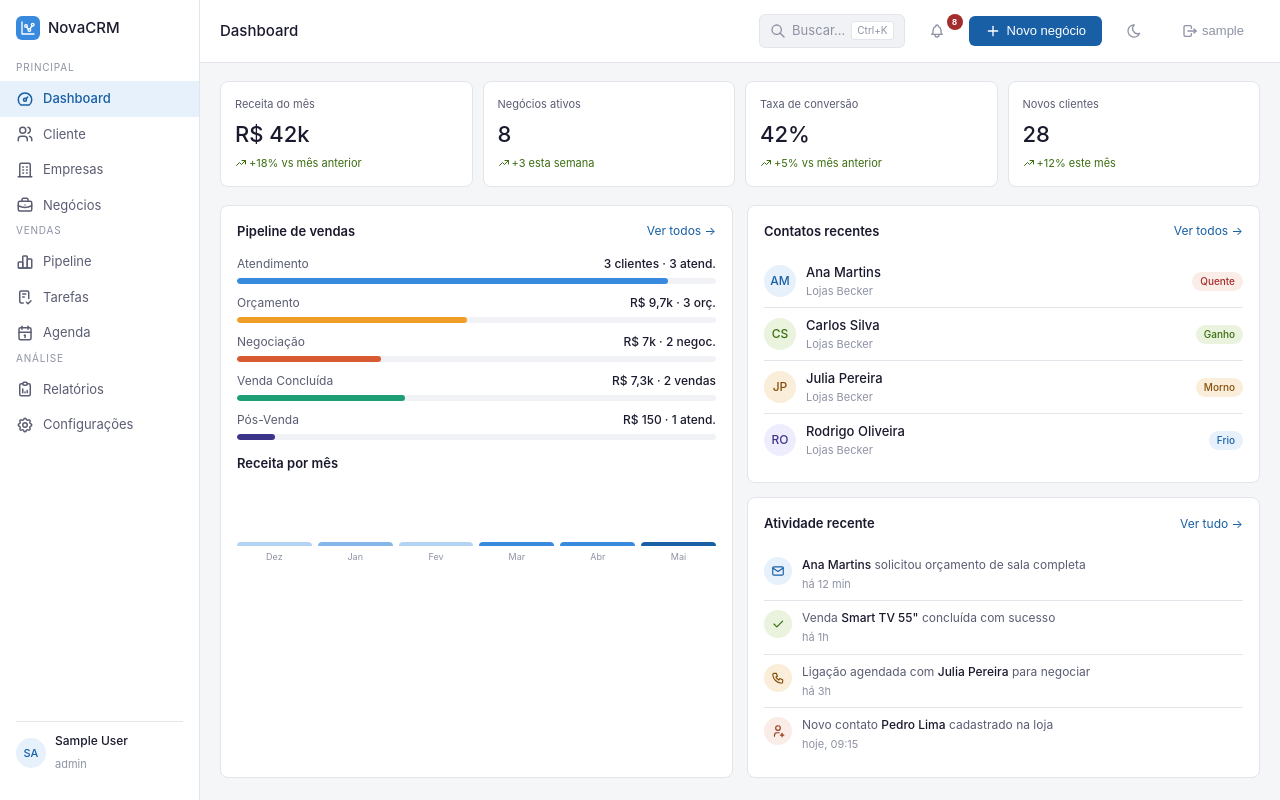
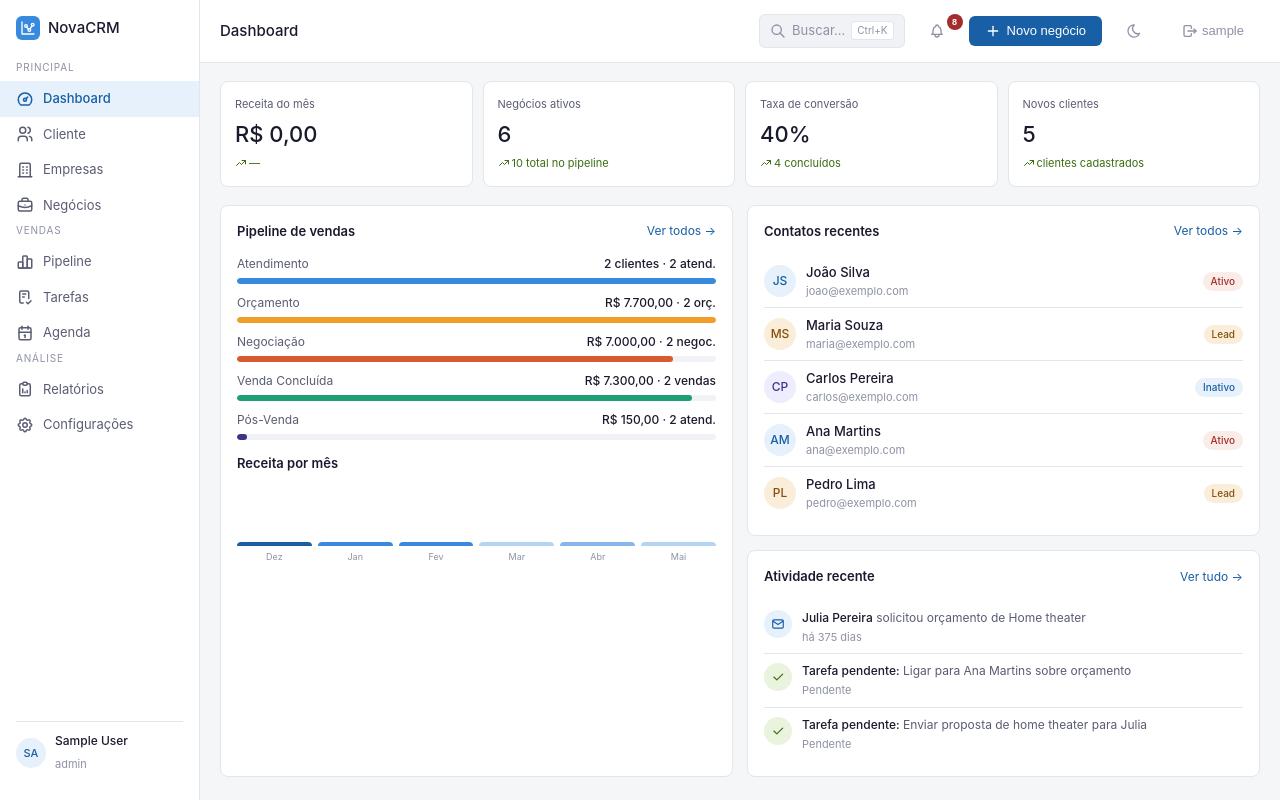
Before and after one commit to foxx054/CRM, a React (Vite) app in the folder crm-app/: page / in a window 1280 px wide. Built offline with nearby package versions, Linux system fonts and the light colour scheme; sample sign-in values are in the browser's storage.

Commit message:
Pipeline e Dashboard agora usam DataContext (dados dinâmicos)

```diff
--- a/crm-app/src/pages/Dashboard.tsx
+++ b/crm-app/src/pages/Dashboard.tsx
@@ -6,47 +6,125 @@ import {
   IconPhone,
   IconUserPlus,
 } from "@tabler/icons-react";
+import type { DealStage } from "../types/deal";
+import { stageLabels, stageColors } from "../types/deal";
+import { useData } from "../contexts/DataContext";
 import "./Dashboard.css";
 
-const metrics = [
-  { label: "Receita do mês", value: "R$ 42k", change: "+18% vs mês anterior", up: true },
-  { label: "Negócios ativos", value: "8", change: "+3 esta semana", up: true },
-  { label: "Taxa de conversão", value: "42%", change: "+5% vs mês anterior", up: true },
-  { label: "Novos clientes", value: "28", change: "+12% este mês", up: true },
-];
+const closedStages: DealStage[] = ["venda_concluida", "pos_venda"];
+const monthNames = ["Jan", "Fev", "Mar", "Abr", "Mai", "Jun", "Jul", "Ago", "Set", "Out", "Nov", "Dez"];
 
-const pipeline = [
-  { stage: "Atendimento", value: "3 clientes", count: "3 atend.", pct: 90, color: "#378ADD" },
-  { stage: "Orçamento", value: "R$ 9,7k", count: "3 orç.", pct: 48, color: "#EF9F27" },
-  { stage: "Negociação", value: "R$ 7k", count: "2 negoc.", pct: 30, color: "#D85A30" },
-  { stage: "Venda Concluída", value: "R$ 7,3k", count: "2 vendas", pct: 35, color: "#1D9E75" },
-  { stage: "Pós-Venda", value: "R$ 150", count: "1 atend.", pct: 8, color: "#3C3489" },
-];
+const chartColors = ["#B5D4F4", "#85B7EB", "#B5D4F4", "#378ADD", "#378ADD", "#185FA5"];
 
-const chartBars = [
-  { label: "Dez", pct: 28, color: "#B5D4F4" },
-  { label: "Jan", pct: 35, color: "#85B7EB" },
-  { label: "Fev", pct: 42, color: "#B5D4F4" },
-  { label: "Mar", pct: 55, color: "#378ADD" },
-  { label: "Abr", pct: 68, color: "#378ADD" },
-  { label: "Mai", pct: 90, color: "#185FA5" },
-];
+function formatCurrency(value: number) {
+  return value.toLocaleString("pt-BR", { style: "currency", currency: "BRL" });
+}
 
-const contacts = [
-  { initials: "AM", name: "Ana Martins", company: "Lojas Becker", badge: "hot", badgeLabel: "Quente", color: "#E6F1FB", textColor: "#185FA5" },
-  { initials: "CS", name: "Carlos Silva", company: "Lojas Becker", badge: "won", badgeLabel: "Ganho", color: "#EAF3DE", textColor: "#3B6D11" },
-  { initials: "JP", name: "Julia Pereira", company: "Lojas Becker", badge: "warm", badgeLabel: "Morno", color: "#FAEEDA", textColor: "#854F0B" },
-  { initials: "RO", name: "Rodrigo Oliveira", company: "Lojas Becker", badge: "cold", badgeLabel: "Frio", color: "#EEEDFE", textColor: "#3C3489" },
-];
+function initials(name: string) {
+  return name.split(" ").slice(0, 2).map((p) => p[0]).join("").toUpperCase();
+}
 
-const activities = [
-  { icon: IconMail, bg: "#E6F1FB", color: "#185FA5", text: "<strong>Ana Martins</strong> solicitou orçamento de sala completa", time: "há 12 min" },
-  { icon: IconCheck, bg: "#EAF3DE", color: "#3B6D11", text: "Venda <strong>Smart TV 55\"</strong> concluída com sucesso", time: "há 1h" },
-  { icon: IconPhone, bg: "#FAEEDA", color: "#854F0B", text: "Ligação agendada com <strong>Julia Pereira</strong> para negociar", time: "há 3h" },
-  { icon: IconUserPlus, bg: "#FAECE7", color: "#993C1D", text: "Novo contato <strong>Pedro Lima</strong> cadastrado na loja", time: "hoje, 09:15" },
-];
+const badgeMap: Record<string, { badge: string; label: string; bg: string; color: string }> = {
+  active: { badge: "hot", label: "Ativo", bg: "#E6F1FB", color: "#185FA5" },
+  lead: { badge: "warm", label: "Lead", bg: "#FAEEDA", color: "#854F0B" },
+  inactive: { badge: "cold", label: "Inativo", bg: "#EEEDFE", color: "#3C3489" },
+};
 
 export default function Dashboard() {
+  const { deals, clients, tasks } = useData();
+
+  const now = new Date();
+  const currentMonth = `${now.getFullYear()}-${now.getMonth()}`;
+  const prevMonth = `${now.getFullYear()}-${now.getMonth() - 1}`;
+
+  const closedDeals = deals.filter((d) => closedStages.includes(d.stage));
+  const revenueThisMonth = closedDeals
+    .filter((d) => {
+      const xd = new Date(d.createdAt);
+      return `${xd.getFullYear()}-${xd.getMonth()}` === currentMonth;
+    })
+    .reduce((s, d) => s + d.value, 0);
+  const revenuePrevMonth = closedDeals
+    .filter((d) => {
+      const xd = new Date(d.createdAt);
+      return `${xd.getFullYear()}-${xd.getMonth()}` === prevMonth;
+    })
+    .reduce((s, d) => s + d.value, 0);
+
+  const activeCount = deals.filter((d) => !closedStages.includes(d.stage)).length;
+  const conversionRate = deals.length ? Math.round((closedDeals.length / deals.length) * 100) : 0;
+  const clientCount = clients.length;
+
+  const revenueChange = revenuePrevMonth
+    ? `${Math.round(((revenueThisMonth - revenuePrevMonth) / revenuePrevMonth) * 100)}% vs mês anterior`
+    : "—";
+  const revenueUp = revenueThisMonth >= revenuePrevMonth;
+
+  const metrics = [
+    { label: "Receita do mês", value: formatCurrency(revenueThisMonth), change: revenueChange, up: revenueUp },
+    { label: "Negócios ativos", value: String(activeCount), change: `${deals.length} total no pipeline`, up: true },
+    { label: "Taxa de conversão", value: `${conversionRate}%`, change: `${closedDeals.length} concluídos`, up: conversionRate > 30 },
+    { label: "Novos clientes", value: String(clientCount), change: "clientes cadastrados", up: true },
+  ];
+
+  const stages: DealStage[] = ["atendimento", "orcamento", "negociacao", "venda_concluida", "pos_venda"];
+  const stageData = stages.map((stage) => {
+    const ds = deals.filter((d) => d.stage === stage);
+    const total = ds.reduce((s, d) => s + d.value, 0);
+    return { stage, count: ds.length, total };
+  });
+  const maxCount = Math.max(...stageData.map((s) => s.count), 1);
+  const maxTotal = Math.max(...stageData.filter((s) => s.stage !== "atendimento").map((s) => s.total), 1);
+
+  const pipeline = stageData.map((s) => ({
+    stage: stageLabels[s.stage],
+    value: s.stage === "atendimento" ? `${s.count} cliente${s.count !== 1 ? "s" : ""}` : formatCurrency(s.total),
+    count: `${s.count} ${s.stage === "atendimento" ? "atend." : s.stage === "orcamento" ? "orç." : s.stage === "negociacao" ? "negoc." : s.stage === "venda_concluida" ? "vendas" : "atend."}`,
+    pct: s.stage === "atendimento" ? Math.round((s.count / maxCount) * 100) : Math.round((s.total / maxTotal) * 100),
+    color: stageColors[s.stage],
+  }));
+
+  const monthlyRevenue = (() => {
+    const months: { label: string; pct: number; color: string }[] = [];
+    for (let i = 5; i >= 0; i--) {
+      const d = new Date(now.getFullYear(), now.getMonth() - i, 1);
+      const key = `${d.getFullYear()}-${d.getMonth()}`;
+      const label = monthNames[d.getMonth()];
+      const value = closedDeals
+        .filter((x) => {
+          const xd = new Date(x.createdAt);
+          return `${xd.getFullYear()}-${xd.getMonth()}` === key;
+        })
+        .reduce((s, x) => s + x.value, 0);
+      months.push({ label, pct: value, color: chartColors[i] });
+    }
+    const maxVal = Math.max(...months.map((m) => m.pct), 1);
+    return months.map((m) => ({ ...m, pct: Math.round((m.pct / maxVal) * 100) }));
+  })();
+
+  const recentClients = clients.slice(0, 5);
+  const recentActivities: { icon: React.ComponentType<{ size?: number; style?: React.CSSProperties }>; bg: string; color: string; text: string; time: string }[] = [];
+
+  deals.slice(0, 3).forEach((d) => {
+    const days = Math.round((Date.now() - new Date(d.createdAt).getTime()) / (1000 * 60 * 60 * 24));
+    const time = days === 0 ? "hoje" : days === 1 ? "ontem" : `há ${days} dias`;
+    if (d.stage === "orcamento") {
+      recentActivities.push({ icon: IconMail, bg: "#E6F1FB", color: "#185FA5", text: `<strong>${d.contactName}</strong> solicitou orçamento de ${d.title}`, time });
+    } else if (d.stage === "venda_concluida") {
+      recentActivities.push({ icon: IconCheck, bg: "#EAF3DE", color: "#3B6D11", text: `Venda <strong>${d.title}</strong> concluída com sucesso`, time });
+    } else if (d.stage === "negociacao") {
+      recentActivities.push({ icon: IconPhone, bg: "#FAEEDA", color: "#854F0B", text: `Ligação agendada com <strong>${d.contactName}</strong> para negociar`, time });
+    }
+  });
+
+  tasks.filter((t) => !t.done).slice(0, 2).forEach((t) => {
+    recentActivities.push({ icon: IconCheck, bg: "#EAF3DE", color: "#3B6D11", text: `<strong>Tarefa pendente:</strong> ${t.title}`, time: "Pendente" });
+  });
+
+  if (recentActivities.length === 0) {
+    recentActivities.push({ icon: IconUserPlus, bg: "#FAECE7", color: "#993C1D", text: "Nenhuma atividade recente", time: "—" });
+  }
+
   return (
     <>
       <div className="metrics">
@@ -83,7 +161,7 @@ export default function Dashboard() {
           <div className="chart-section">
             <div className="card-title">Receita por mês</div>
             <div className="chart-bars">
-              {chartBars.map((b) => (
+              {monthlyRevenue.map((b) => (
                 <div key={b.label} className="bar-col">
                   <div className="bar-col-fill" style={{ height: `${b.pct}%`, background: b.color }} />
                   <div className="bar-col-label">{b.label}</div>
@@ -99,18 +177,21 @@ export default function Dashboard() {
               <div className="card-title">Contatos recentes</div>
               <div className="card-link">Ver todos →</div>
             </div>
-            {contacts.map((c) => (
-              <div key={c.name} className="contact-row">
-                <div className="c-avatar" style={{ background: c.color, color: c.textColor }}>
-                  {c.initials}
+            {recentClients.map((c) => {
+              const b = badgeMap[c.status] || badgeMap.lead;
+              return (
+                <div key={c.id} className="contact-row">
+                  <div className="c-avatar" style={{ background: b.bg, color: b.color }}>
+                    {initials(c.name)}
+                  </div>
+                  <div className="contact-info">
+                    <div className="contact-name">{c.name}</div>
+                    <div className="contact-company">{c.email}</div>
+                  </div>
+                  <span className={`badge badge-${b.badge}`}>{b.label}</span>
                 </div>
-                <div className="contact-info">
-                  <div className="contact-name">{c.name}</div>
-                  <div className="contact-company">{c.company}</div>
-                </div>
-                <span className={`badge badge-${c.badge}`}>{c.badgeLabel}</span>
-              </div>
-            ))}
+              );
+            })}
           </div>
 
           <div className="card">
@@ -118,7 +199,7 @@ export default function Dashboard() {
               <div className="card-title">Atividade recente</div>
               <div className="card-link">Ver tudo →</div>
             </div>
-            {activities.map((a, i) => (
+            {recentActivities.map((a, i) => (
               <div key={i} className="activity-row">
                 <div className="act-icon" style={{ background: a.bg }}>
                   <a.icon size={14} style={{ color: a.color }} />
--- a/crm-app/src/pages/Pipeline.tsx
+++ b/crm-app/src/pages/Pipeline.tsx
@@ -4,61 +4,72 @@ import {
   IconPercentage,
   IconBriefcase,
 } from "@tabler/icons-react";
-import type { Deal, DealStage } from "../types/deal";
+import type { DealStage } from "../types/deal";
 import { stageLabels, stageColors } from "../types/deal";
+import { useData } from "../contexts/DataContext";
 import "./Pipeline.css";
 
-const mockDeals: Deal[] = [
-  { id: "1", title: "Sala de estar completa", company: "Lojas Becker", value: 0, stage: "atendimento", contactName: "Ana Martins", createdAt: "2025-05-15" },
-  { id: "2", title: "Kit cozinha industrial", company: "Lojas Becker", value: 0, stage: "atendimento", contactName: "Carlos Silva", createdAt: "2025-05-14" },
-  { id: "3", title: "Home theater", company: "Lojas Becker", value: 4500, stage: "orcamento", contactName: "Julia Pereira", createdAt: "2025-05-10" },
-  { id: "4", title: "Móveis quarto casal", company: "Lojas Becker", value: 3200, stage: "orcamento", contactName: "Rodrigo Oliveira", createdAt: "2025-05-08" },
-  { id: "5", title: "Ar condicionado 12000 BTUs", company: "Lojas Becker", value: 2800, stage: "negociacao", contactName: "Maria Souza", createdAt: "2025-05-05" },
-  { id: "6", title: "Máquina de lavar + secadora", company: "Lojas Becker", value: 4200, stage: "negociacao", contactName: "João Silva", createdAt: "2025-05-03" },
-  { id: "7", title: "Smart TV 55\"", company: "Lojas Becker", value: 3500, stage: "venda_concluida", contactName: "Lucas Oliveira", createdAt: "2025-04-28" },
-  { id: "8", title: "Geladeira frost free", company: "Lojas Becker", value: 3800, stage: "venda_concluida", contactName: "Ana Costa", createdAt: "2025-04-25" },
-  { id: "9", title: "Suporte técnico TV", company: "Lojas Becker", value: 150, stage: "pos_venda", contactName: "Carlos Pereira", createdAt: "2025-04-20" },
-  { id: "10", title: "Troca de produto", company: "Lojas Becker", value: 0, stage: "pos_venda", contactName: "Maria Souza", createdAt: "2025-04-18" },
-  { id: "11", title: "Fogão 5 bocas", company: "Lojas Becker", value: 2200, stage: "orcamento", contactName: "Pedro Lima", createdAt: "2025-05-12" },
-  { id: "12", title: "Cama box casal", company: "Lojas Becker", value: 0, stage: "atendimento", contactName: "Camila Rocha", createdAt: "2025-05-16" },
-];
+const stages: DealStage[] = ["atendimento", "orcamento", "negociacao", "venda_concluida", "pos_venda"];
+const closedStages: DealStage[] = ["venda_concluida", "pos_venda"];
 
-const stages: DealStage[] = ["atendimento", "orcamento", "negociacao", "venda_concluida", "pos_venda"];
-
-const conversionRates = [
-  { from: "Atendimento → Orçamento", rate: 75 },
-  { from: "Orçamento → Negociação", rate: 55 },
-  { from: "Negociação → Venda Concluída", rate: 42 },
-];
-
-const monthlyRevenue = [
-  { month: "Dez", value: 12000 },
-  { month: "Jan", value: 18000 },
-  { month: "Fev", value: 27000 },
-  { month: "Mar", value: 22000 },
-  { month: "Abr", value: 35000 },
-  { month: "Mai", value: 42000 },
-];
-
-const closedStages: DealStage[] = ["venda_concluida", "pos_venda"];
+const monthNames = ["Jan", "Fev", "Mar", "Abr", "Mai", "Jun", "Jul", "Ago", "Set", "Out", "Nov", "Dez"];
 
 function formatCurrency(value: number) {
   return value.toLocaleString("pt-BR", { style: "currency", currency: "BRL" });
 }
 
 export default function Pipeline() {
-  const totalPipeline = mockDeals.reduce((s, d) => s + d.value, 0);
-  const activeDeals = mockDeals.filter((d) => !closedStages.includes(d.stage)).length;
-  const closedDeals = mockDeals.filter((d) => closedStages.includes(d.stage));
+  const { deals } = useData();
+
+  const totalPipeline = deals.reduce((s, d) => s + d.value, 0);
+  const activeDeals = deals.filter((d) => !closedStages.includes(d.stage)).length;
+  const closedDeals = deals.filter((d) => closedStages.includes(d.stage));
   const closedValue = closedDeals.reduce((s, d) => s + d.value, 0);
-  const avgDeal = Math.round(totalPipeline / mockDeals.length);
+  const avgDeal = deals.length ? Math.round(totalPipeline / deals.length) : 0;
 
   const stageData = stages.map((stage) => {
-    const deals = mockDeals.filter((d) => d.stage === stage);
-    const total = deals.reduce((s, d) => s + d.value, 0);
-    const maxValue = 75000;
-    return { stage, deals, total, pct: Math.round((total / maxValue) * 100) };
+    const ds = deals.filter((d) => d.stage === stage);
+    const total = ds.reduce((s, d) => s + d.value, 0);
+    return { stage, deals: ds, total, count: ds.length };
   });
+
+  const maxCount = Math.max(...stageData.map((s) => s.count), 1);
+  const maxTotal = Math.max(...stageData.filter((s) => s.stage !== "atendimento").map((s) => s.total), 1);
+
+  const stageBars = stageData.map((s) => ({
+    ...s,
+    pct: s.stage === "atendimento" ? Math.round((s.count / maxCount) * 100) : Math.round((s.total / maxTotal) * 100),
+  }));
+
+  const atendimentoCount = stageData.find((s) => s.stage === "atendimento")?.count ?? 0;
+  const orcamentoCount = stageData.find((s) => s.stage === "orcamento")?.count ?? 0;
+  const negociacaoCount = stageData.find((s) => s.stage === "negociacao")?.count ?? 0;
+  const vendaCount = stageData.find((s) => s.stage === "venda_concluida")?.count ?? 0;
+
+  const conversionRates = [
+    { from: "Atendimento → Orçamento", rate: atendimentoCount ? Math.round((orcamentoCount / atendimentoCount) * 100) : 0 },
+    { from: "Orçamento → Negociação", rate: orcamentoCount ? Math.round((negociacaoCount / orcamentoCount) * 100) : 0 },
+    { from: "Negociação → Venda Concluída", rate: negociacaoCount ? Math.round((vendaCount / negociacaoCount) * 100) : 0 },
+  ];
+
+  const monthlyRevenue = (() => {
+    const now = new Date();
+    const months: { month: string; value: number }[] = [];
+    for (let i = 5; i >= 0; i--) {
+      const d = new Date(now.getFullYear(), now.getMonth() - i, 1);
+      const key = `${d.getFullYear()}-${d.getMonth()}`;
+      const label = monthNames[d.getMonth()];
+      const value = deals
+        .filter((x) => closedStages.includes(x.stage))
+        .filter((x) => {
+          const xd = new Date(x.createdAt);
+          return `${xd.getFullYear()}-${xd.getMonth()}` === key;
+        })
+        .reduce((s, x) => s + x.value, 0);
+      months.push({ month: label, value });
+    }
+    return months;
+  })();
 
   return (
     <div className="pipeline-page">
@@ -106,14 +117,14 @@ export default function Pipeline() {
           <div className="pl-card-header">
             <span className="pl-card-title">Funil por estágio</span>
           </div>
-          {stageData.map((s) => (
+          {stageBars.map((s) => (
             <div key={s.stage} className="pl-stage-row">
               <div className="pl-stage-top">
                 <div className="pl-stage-name">
                   <span className="pl-stage-dot" style={{ background: stageColors[s.stage] }} />
                   {stageLabels[s.stage]}
                 </div>
-                <div className="pl-stage-total">{s.stage === "atendimento" ? `${s.deals.length} cliente${s.deals.length !== 1 ? "s" : ""}` : formatCurrency(s.total)}</div>
+                <div className="pl-stage-total">{s.stage === "atendimento" ? `${s.count} cliente${s.count !== 1 ? "s" : ""}` : formatCurrency(s.total)}</div>
               </div>
               <div className="pl-bar-bg">
                 <div
@@ -122,7 +133,7 @@ export default function Pipeline() {
                 />
               </div>
               <div className="pl-stage-deals">
-                {s.deals.length} negócio{s.deals.length !== 1 ? "s" : ""}
+                {s.count} negócio{s.count !== 1 ? "s" : ""}
               </div>
             </div>
           ))}
@@ -153,7 +164,7 @@ export default function Pipeline() {
             <span className="pl-card-title">Receita mensal</span>
             <div className="pl-chart">
               {monthlyRevenue.map((m) => {
-                const maxVal = Math.max(...monthlyRevenue.map((r) => r.value));
+                const maxVal = Math.max(...monthlyRevenue.map((r) => r.value), 1);
                 const pct = (m.value / maxVal) * 100;
                 return (
                   <div key={m.month} className="pl-chart-col">
@@ -172,14 +183,14 @@ export default function Pipeline() {
         <div className="pl-card-header">
           <span className="pl-card-title">Negócios por estágio</span>
         </div>
-        {stageData.map((s) => (
+        {stageBars.map((s) => (
           <details key={s.stage} className="pl-details">
             <summary className="pl-summary">
               <span className="pl-summary-left">
                 <span className="pl-stage-dot" style={{ background: stageColors[s.stage] }} />
                 {stageLabels[s.stage]}
               </span>
-              <span>{s.deals.length} negócio{s.deals.length !== 1 ? "s" : ""} · {s.stage === "atendimento" ? `${s.deals.length} cliente${s.deals.length !== 1 ? "s" : ""}` : formatCurrency(s.total)}</span>
+              <span>{s.count} negócio{s.count !== 1 ? "s" : ""} · {s.stage === "atendimento" ? `${s.count} cliente${s.count !== 1 ? "s" : ""}` : formatCurrency(s.total)}</span>
             </summary>
             <div className="pl-details-body">
               {s.deals.map((deal) => (
```
